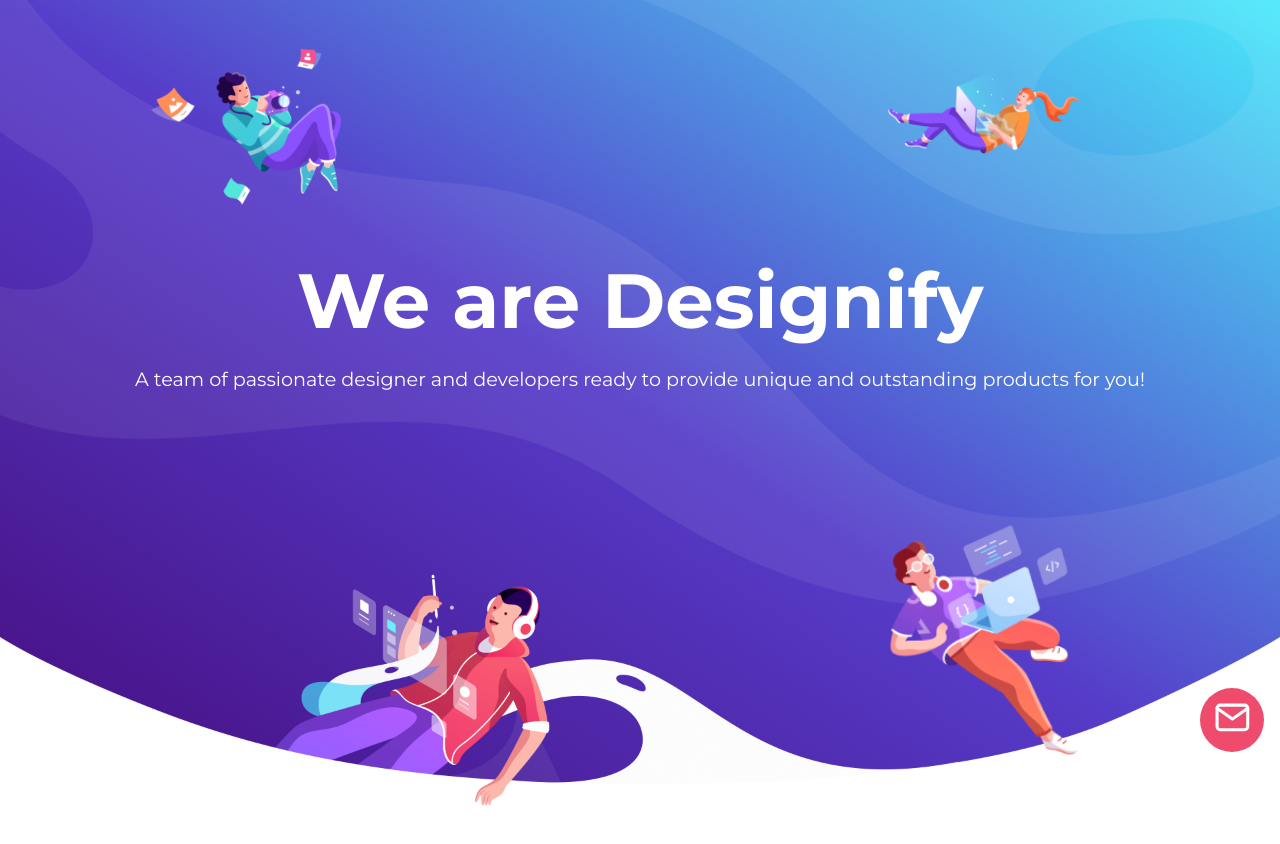
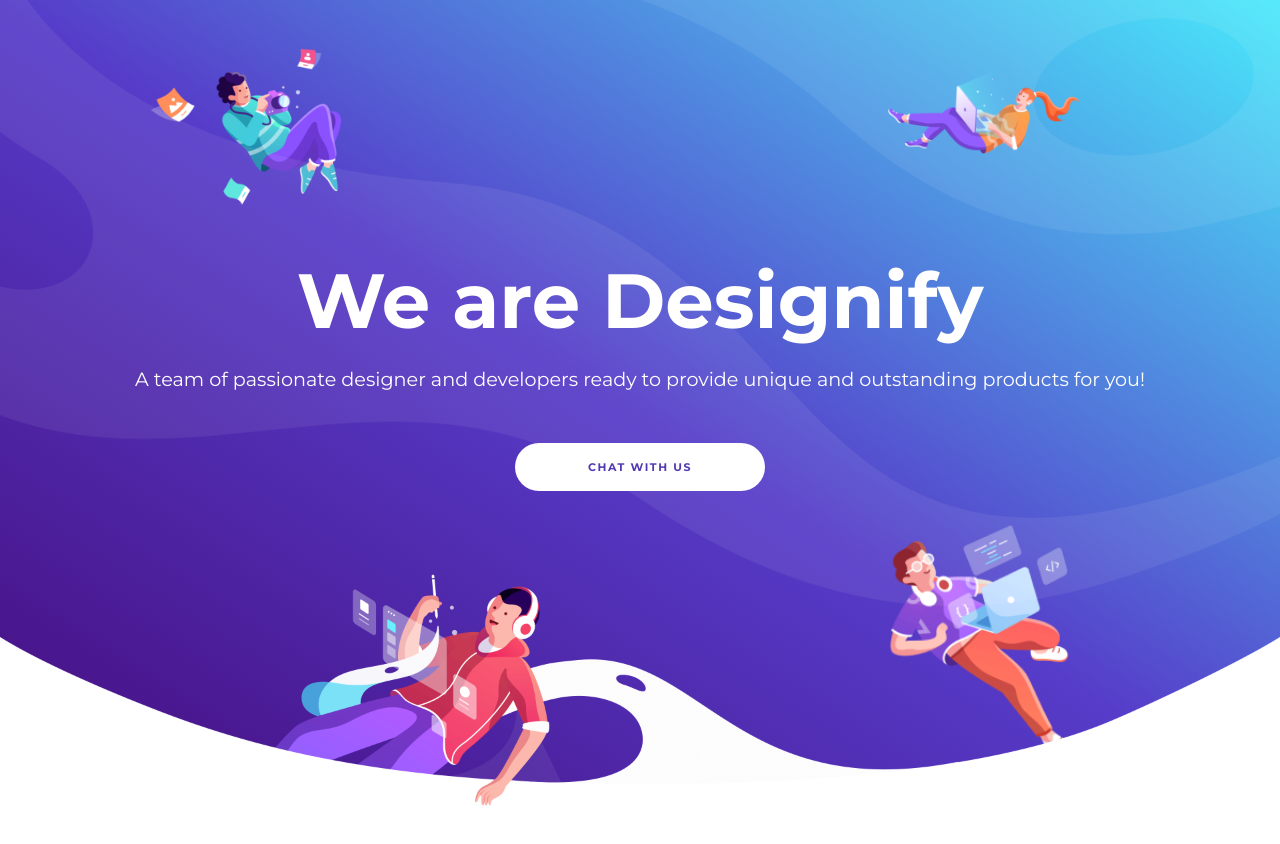
Before and after one commit to DrakeAlia/react-famer-design-website, a React (Create React App) app: page / in a window 1280 px wide. Shown: the top 844 px of the page. Built offline with nearby package versions, Linux system fonts and the light colour scheme.

Commit message:
finished set for hero and hero.styles

```diff
--- a/src/components/Hero/Hero.js
+++ b/src/components/Hero/Hero.js
@@ -10,16 +10,20 @@
   HeroImage,
   HeroContent,
   ButtonWrapper,
-  //   CharacterContainer,
+  CharacterContainer,
 } from "./HeroStyles";
 import { useInView } from "react-intersection-observer";
 
 const Hero = () => {
+  // after you drag the image away, it'll return to it's orginal postion
   const dragConstraints = { top: 0, bottom: 0, right: 0, left: 0 };
+
   const variants = {
+    // when you hover over the element
     hover: {
       y: 15,
       transition: {
+        // animated infinity
         yoy: Infinity,
         duration: 0.6,
       },
@@ -30,14 +34,18 @@
   });
 
   useEffect(() => {
+    // console log which displays inView whenever it changes
+    // so when its in view its true when its not in view its false
     console.log(inView);
-  }, inView);
+  }, [inView]);
 
   // logic for setting up animations
   return (
-    <HeroSection>
+    <HeroSection id="hero">
       <HeroImage className="pattern" src="./images/hero-pattern-bg-lg.png" />
       <HeroImage className="guy" src="./images/hero-guy-1.png" />
+      {/* CharacterContainer gets rid of the drag animation for resposiveness */}
+      <CharacterContainer>
         <ImageCharacter
           variants={variants}
           whileHover="hover"
@@ -62,6 +70,7 @@
           className="three"
           src="./images/image 3.png"
         />
+      </CharacterContainer>
 
       <HeroContent>
         <Heading>We are Designify</Heading>
@@ -69,10 +78,13 @@
           A team of passionate designer and developers ready to provide unique
           and outstanding products for you!
         </HeroText>
-        <ButtonContainer>
+        <ButtonContainer ref={ref}>
           <ButtonWrapper>
             <HeroButton
               //   onClick={toggleModal}
+              onClick={() => console.log("TODO")}
+            // if the element is in view and also if its in view we
+            // are changing the children of this component from Chat with us to email icon
               className={inView ? "" : "corner"}
             >
               {inView ? (
```
Lines whose indentation alone changed are shown as unchanged.
